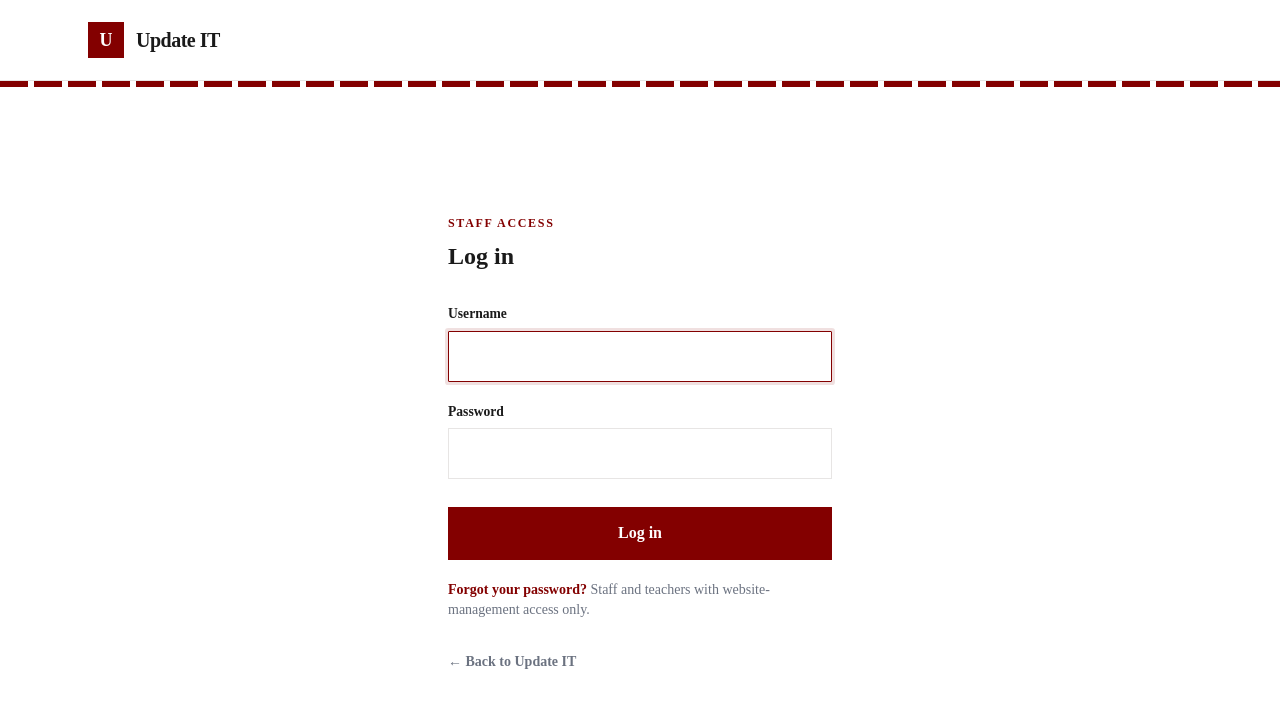
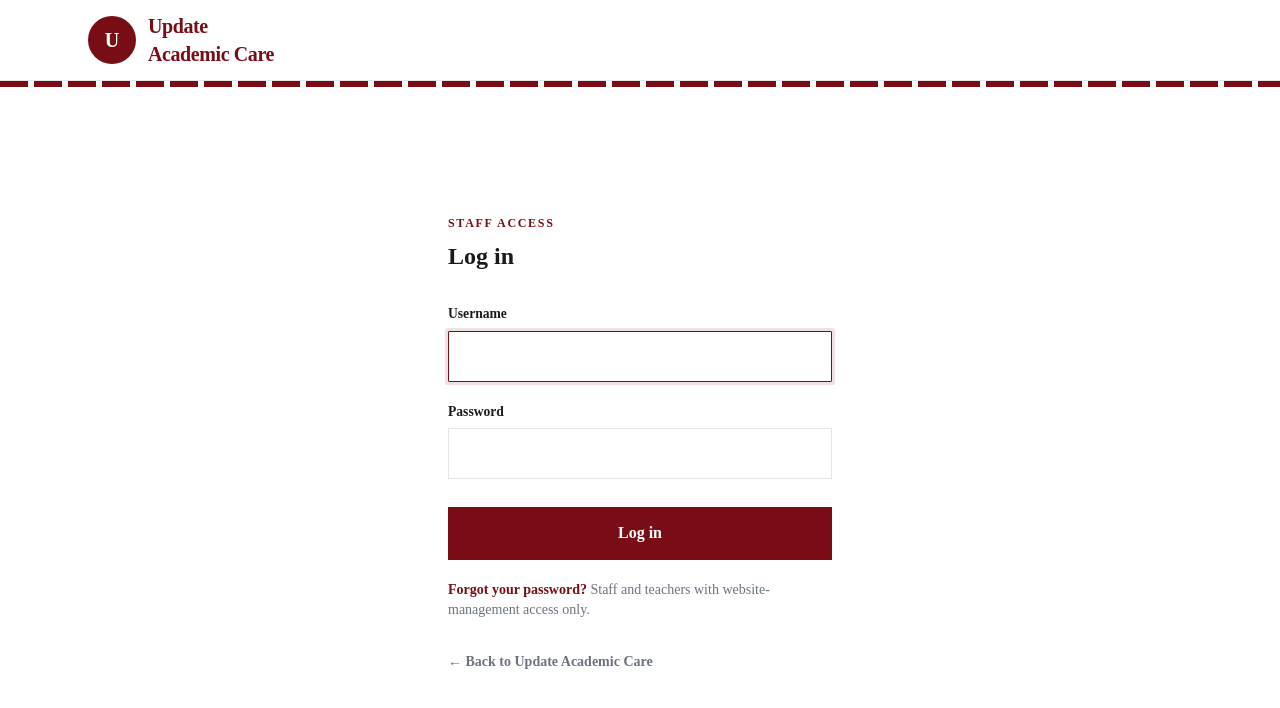
Before and after one commit to rafsanhasanpronoy/Update-IT, a Django app: page /admin/login/?next=/admin/ in a window 1280 px wide. Shown: the top 708 px of the page. Run offline with Django 5.2, Linux system fonts and the light colour scheme; parts of the project's set-up code (start-up, migrations or seed data) failed here and were passed over; some libraries are stand-ins or nearby versions.

Commit message:
Fix staff login branding and logo display

```diff
--- a/core/templates/admin/login.html
+++ b/core/templates/admin/login.html
@@ -3,7 +3,7 @@
 <head>
 <meta charset="UTF-8">
 <meta name="viewport" content="width=device-width, initial-scale=1.0">
-<title>{{ title }} — Update IT</title>
+<title>{{ title }} — Update Academic Care</title>
 <script src="https://cdn.tailwindcss.com"></script>
 <script>
   tailwind.config = {
@@ -11,8 +11,8 @@
       extend: {
         colors: {
           ink: '#1A1A1A',
-          brand: '#830000',
-          'brand-dark': '#5e0000',
+          brand: '#790D16',
+          'brand-dark': '#5a0910',
           paper: '#FFFFFF',
           muted: '#6B7280',
           hair: '#E7E5E4',
@@ -33,7 +33,7 @@
   }
 
   a:focus-visible, button:focus-visible, input:focus-visible {
-    outline: 2px solid #830000;
+    outline: 2px solid #790D16;
     outline-offset: 3px;
     border-radius: 1px;
   }
@@ -42,7 +42,7 @@
     height: 6px;
     background: repeating-linear-gradient(
       90deg,
-      #830000 0px, #830000 28px,
+      #790D16 0px, #790D16 28px,
       transparent 28px, transparent 34px
     );
   }
@@ -53,11 +53,11 @@
     padding: 0.9rem 1.75rem;
     transition: transform 0.2s var(--ease), box-shadow 0.2s var(--ease), background-color 0.2s var(--ease);
   }
-  .btn-primary { background: #830000; color: #fff; width: 100%; text-align: center; }
+  .btn-primary { background: #790D16; color: #fff; width: 100%; text-align: center; }
   .btn-primary:hover {
     background: #1A1A1A;
     transform: translateY(-2px);
-    box-shadow: 0 14px 28px -14px rgba(131, 0, 0, 0.45);
+    box-shadow: 0 14px 28px -14px rgba(121, 13, 22, 0.45);
   }
   .btn-primary:active { transform: translateY(0); }
 
@@ -78,8 +78,8 @@
   }
   input[type="text"]:focus, input[type="password"]:focus {
     outline: none;
-    border-color: #830000;
-    box-shadow: 0 0 0 3px rgba(131, 0, 0,0.12);
+    border-color: #790D16;
+    box-shadow: 0 0 0 3px rgba(121, 13, 22,0.12);
   }
 </style>
 </head>
@@ -87,9 +87,16 @@
 
 <header class="border-b border-hair">
   <div class="max-w-6xl mx-auto px-6 flex items-center h-20">
-    <a href="/" class="flex items-center gap-3">
-      <span class="w-9 h-9 bg-brand text-white flex items-center justify-center font-bold text-lg">U</span>
-      <span class="font-bold text-xl tracking-tight">Update IT</span>
+    <a href="/" class="flex items-center gap-3 py-2" aria-label="Update Academic Care home">
+      {% if ACADEMY_LOGO_URL %}
+        <img src="{{ ACADEMY_LOGO_URL }}" alt="Update Academic Care logo" class="w-12 h-12 object-contain rounded-lg bg-white p-1 flex-shrink-0">
+      {% else %}
+        <span class="w-12 h-12 rounded-full bg-brand text-white flex items-center justify-center font-bold text-xl flex-shrink-0">U</span>
+      {% endif %}
+      <span class="flex flex-col font-bold tracking-tight leading-tight text-brand">
+        <span class="text-lg sm:text-xl">Update</span>
+        <span class="text-lg sm:text-xl">Academic Care</span>
+      </span>
     </a>
   </div>
 </header>
@@ -97,7 +104,7 @@
 
 <main class="flex-1 flex items-center justify-center px-6 py-16">
   <div class="w-full max-w-sm">
-    <p class="eyebrow" style="letter-spacing:0.14em;text-transform:uppercase;font-size:0.75rem;font-weight:700;color:#830000;">Staff Access</p>
+    <p class="eyebrow" style="letter-spacing:0.14em;text-transform:uppercase;font-size:0.75rem;font-weight:700;color:#790D16;">Staff Access</p>
     <h1 class="text-2xl font-bold mt-2 mb-8">{{ title|default:"Admin Login" }}</h1>
 
     {% if form.errors and not form.non_field_errors %}
@@ -136,7 +143,7 @@
       <a href="{% url 'password_reset' %}" class="font-semibold text-brand hover:underline">Forgot your password?</a>
       <span class="text-muted"> Staff and teachers with website-management access only.</span>
     </p>
-    <a href="/" class="inline-block mt-8 text-sm font-semibold text-muted hover:text-brand transition-colors">&larr; Back to Update IT</a>
+    <a href="/" class="inline-block mt-8 text-sm font-semibold text-muted hover:text-brand transition-colors">&larr; Back to Update Academic Care</a>
   </div>
 </main>
 
```
